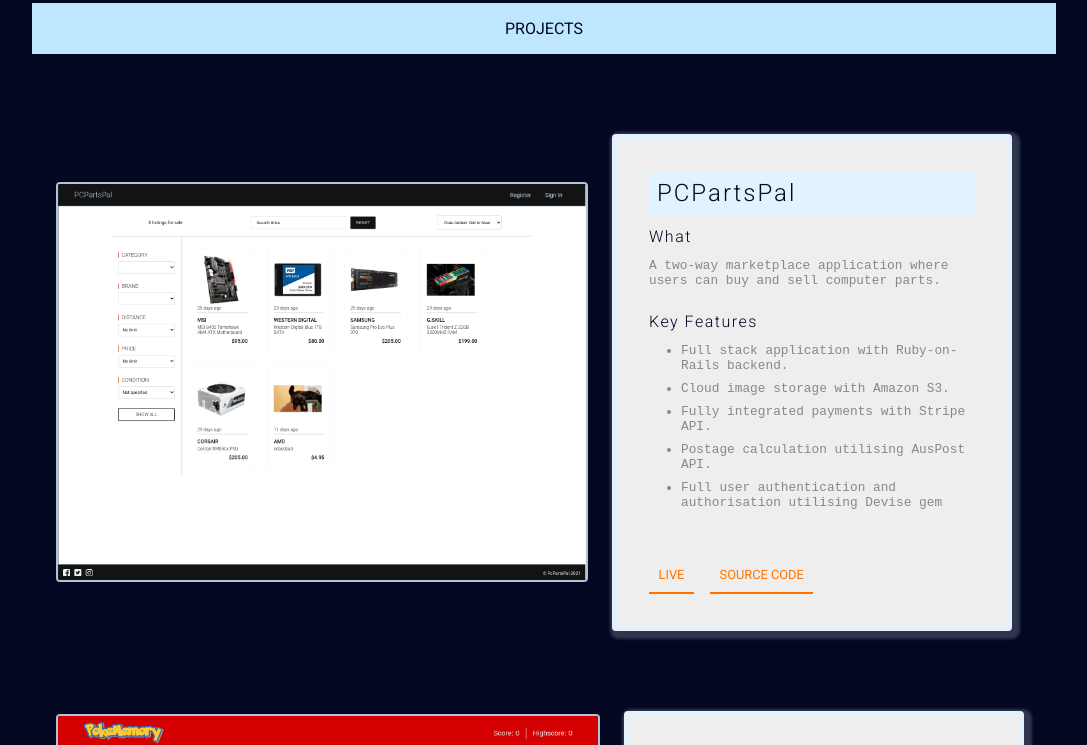
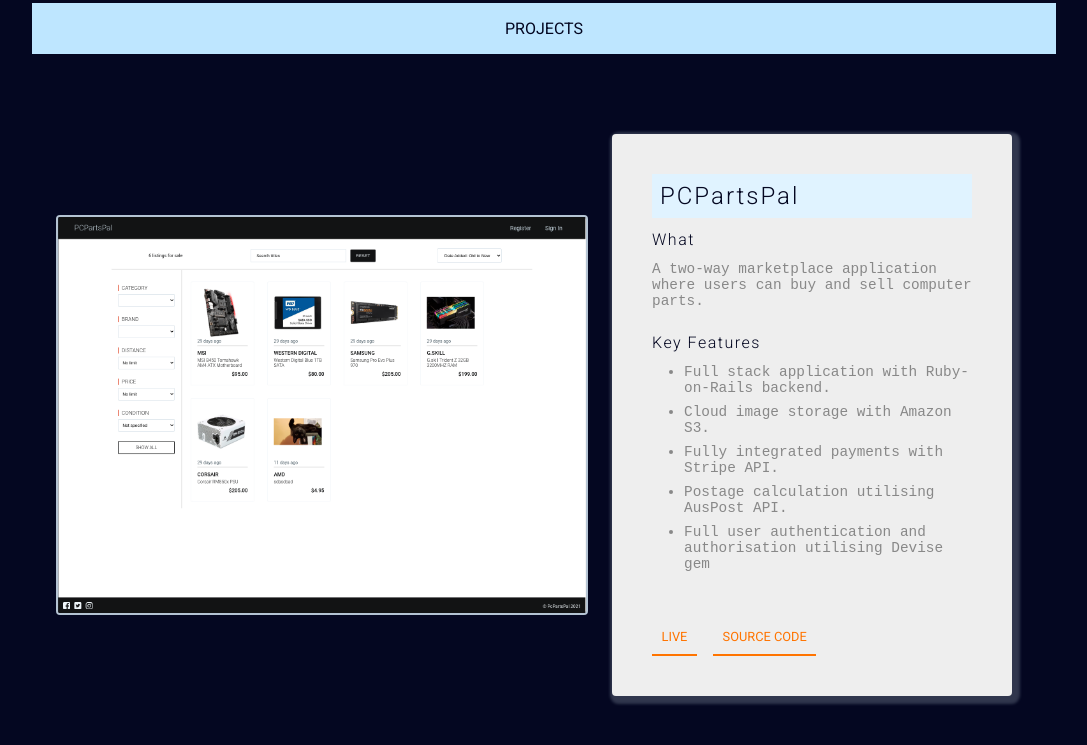
Before and after one commit to Rhys-Morris/portfolio-single-page, a website built with webpack: page src/index.html in a window 1280 px wide. Shown: the part 1771-2516 px from the top of the page, without its empty margins (96-1183 px from the left). Built offline with nearby package versions, Linux system fonts and the light colour scheme; files whose address does not match are found by name.

Commit message:
Improved text formatting and removed border on project cards

```diff
--- a/src/sass/_work.scss
+++ b/src/sass/_work.scss
@@ -183,13 +183,12 @@
 
             }
             &__info {
-                padding: 4rem;
+                padding: 5rem;
                 background-color: $color-font-primary;
                 display: flex;
                 flex-direction: column;
                 border-radius: .5rem;
                 color: $color-bg;
-                border: 5px solid rgba($color-primary-faded-2, .8);
                 box-shadow: 3px 3px 3px 5px rgba($color-primary-faded-2, .2);
                 width: 50rem;
 
@@ -220,7 +219,7 @@
             }
 
             &__text {
-                font-size: 1.6rem;
+                font-size: 1.8rem;
                 margin-bottom: 3rem;
                 color: #888;
                 font-family: monospace;
```
Also changed, not shown: src/img/draughts.png (added), src/style.css, 1 other file.
